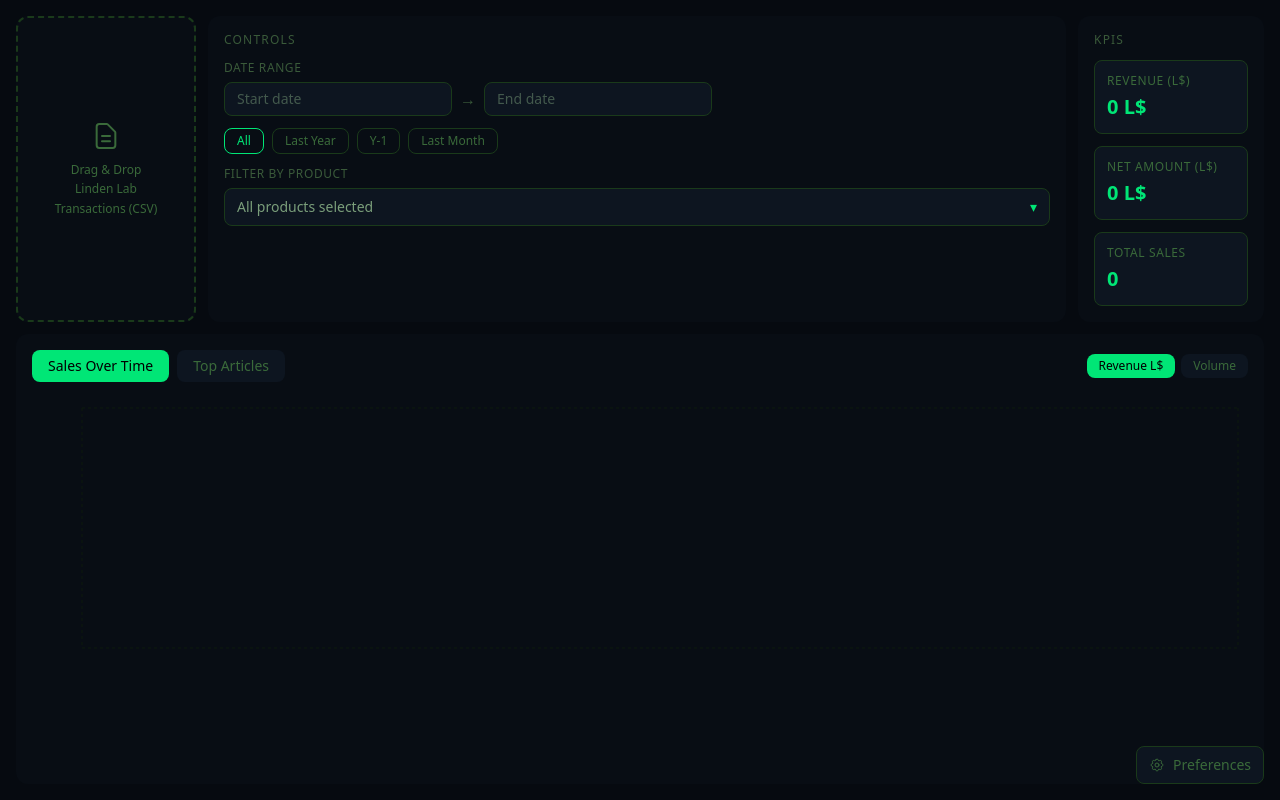
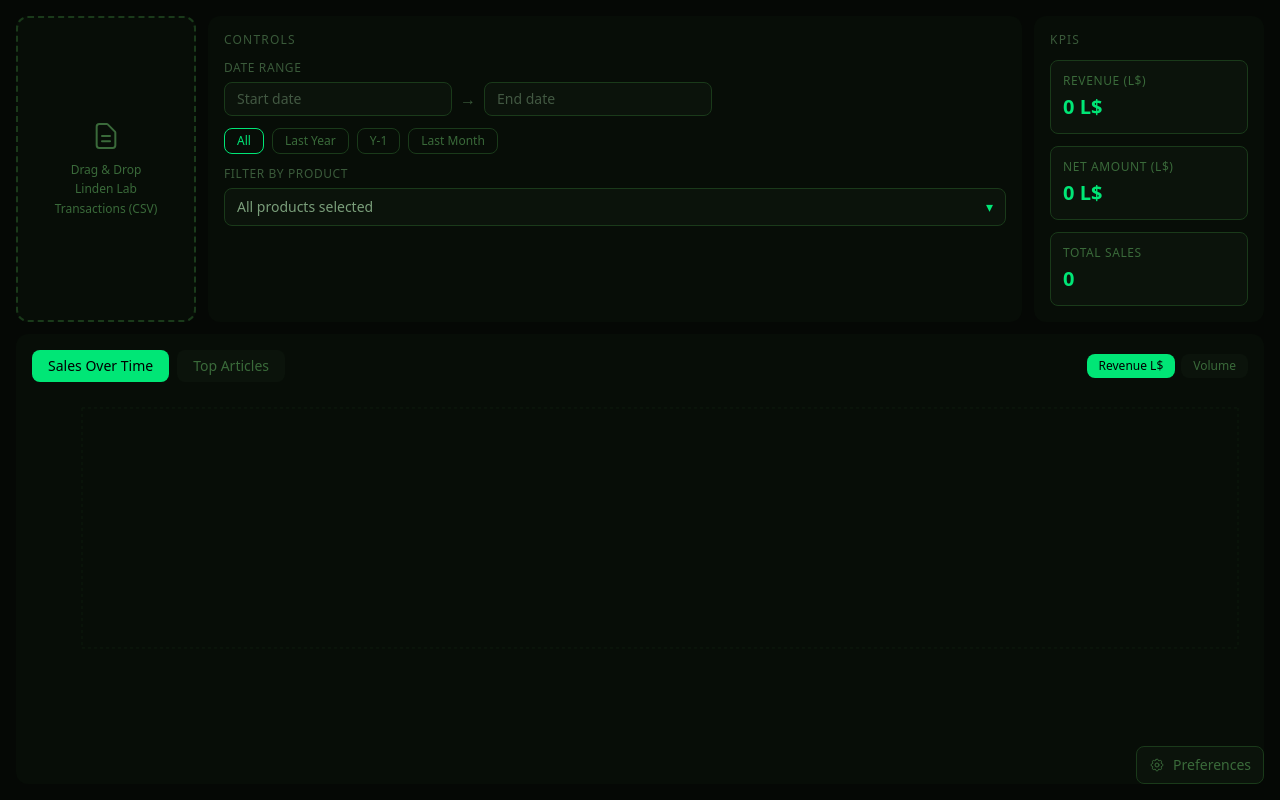
Before and after one commit to realjck/sl-marketplace-vision, a React (Vite) app: page / in a window 1280 px wide. Built offline with nearby package versions, Linux system fonts and the light colour scheme.

Commit message:
fix: replace all blue-tinted backgrounds with green-black, widen KPI to 230px

```diff
--- a/src/App.tsx
+++ b/src/App.tsx
@@ -14,10 +14,10 @@ export default function App() {
   }, [loadFromDB])
 
   return (
-    <div className="min-h-screen bg-[#060a10] text-slate-100 p-4 flex flex-col gap-3">
+    <div className="min-h-screen bg-[#050805] text-slate-100 p-4 flex flex-col gap-3">
       <div
         className="grid gap-3"
-        style={{ gridTemplateColumns: '180px 1fr 186px' }}
+        style={{ gridTemplateColumns: '180px 1fr 230px' }}
       >
         <Dropzone />
         <ControlBar />
--- a/src/components/ChartArea.tsx
+++ b/src/components/ChartArea.tsx
@@ -15,7 +15,7 @@ export default function ChartArea() {
   const setChartMetric = useStore(s => s.setChartMetric)
 
   return (
-    <div className="bg-[#080d14] rounded-xl p-4 flex-1 flex flex-col min-h-0">
+    <div className="bg-[#070d07] rounded-xl p-4 flex-1 flex flex-col min-h-0">
       <div className="flex items-center gap-2 mb-4 shrink-0">
         {TABS.map(tab => (
           <button
@@ -24,7 +24,7 @@ export default function ChartArea() {
             className={`px-4 py-1.5 rounded-lg text-sm font-medium transition-colors ${
               activeTab === tab.id
                 ? 'bg-[#00e676] text-black'
-                : 'bg-[#0d1520] text-[#3a6a3a] hover:text-[#00e676]/70'
+                : 'bg-[#0b130b] text-[#3a6a3a] hover:text-[#00e676]/70'
             }`}
           >
             {tab.label}
@@ -38,7 +38,7 @@ export default function ChartArea() {
               className={`px-3 py-1 rounded-lg text-xs transition-colors ${
                 chartMetric === m
                   ? 'bg-[#00e676] text-black'
-                  : 'bg-[#0d1520] text-[#3a6a3a] hover:text-[#00e676]/70'
+                  : 'bg-[#0b130b] text-[#3a6a3a] hover:text-[#00e676]/70'
               }`}
             >
               {m === 'revenue' ? 'Revenue L$' : 'Volume'}
--- a/src/components/ControlBar.tsx
+++ b/src/components/ControlBar.tsx
@@ -35,7 +35,7 @@ export default function ControlBar() {
   const isAll = !filters.dateStart && !filters.dateEnd
 
   return (
-    <div className="bg-[#080d14] rounded-xl p-4 flex flex-col gap-3">
+    <div className="bg-[#070d07] rounded-xl p-4 flex flex-col gap-3">
       <p className="text-xs text-[#3a5a3a] uppercase tracking-widest">Controls</p>
 
       <div>
@@ -49,7 +49,7 @@ export default function ControlBar() {
             endDate={filters.dateEnd ?? undefined}
             placeholderText="Start date"
             dateFormat="yyyy-MM-dd"
-            className="bg-[#0d1520] border border-[#1a3a1a] rounded-lg px-3 py-1.5 text-sm text-[#7a9e7a] w-full cursor-pointer"
+            className="bg-[#0b130b] border border-[#1a3a1a] rounded-lg px-3 py-1.5 text-sm text-[#7a9e7a] w-full cursor-pointer"
           />
           <span className="text-[#3a5a3a] shrink-0">→</span>
           <DatePicker
@@ -61,7 +61,7 @@ export default function ControlBar() {
             minDate={filters.dateStart ?? undefined}
             placeholderText="End date"
             dateFormat="yyyy-MM-dd"
-            className="bg-[#0d1520] border border-[#1a3a1a] rounded-lg px-3 py-1.5 text-sm text-[#7a9e7a] w-full cursor-pointer"
+            className="bg-[#0b130b] border border-[#1a3a1a] rounded-lg px-3 py-1.5 text-sm text-[#7a9e7a] w-full cursor-pointer"
           />
         </div>
       </div>
--- a/src/components/Dropzone.tsx
+++ b/src/components/Dropzone.tsx
@@ -54,7 +54,7 @@ export default function Dropzone() {
   return (
     <div
       {...getRootProps()}
-      className={`border-2 border-dashed rounded-xl flex flex-col items-center justify-center gap-2 cursor-pointer bg-[#080d14] transition-colors min-h-52 ${
+      className={`border-2 border-dashed rounded-xl flex flex-col items-center justify-center gap-2 cursor-pointer bg-[#070d07] transition-colors min-h-52 ${
         isDragActive ? 'border-[#00e676] bg-[#00e676]/5' : 'border-[#1a3a1a] hover:border-[#00e676]/50'
       }`}
     >
--- a/src/components/KPICards.tsx
+++ b/src/components/KPICards.tsx
@@ -4,7 +4,7 @@ import { computeKPIs } from '../lib/computeKPIs'
 
 function Card({ label, value }: { label: string; value: string }) {
   return (
-    <div className="bg-[#0d1520] border border-[#1a3a1a] rounded-lg p-3">
+    <div className="bg-[#0b130b] border border-[#1a3a1a] rounded-lg p-3">
       <p className="text-xs text-[#3a6a3a] uppercase tracking-wider">{label}</p>
       <p className="text-xl font-bold text-[#00e676] mt-1">{value}</p>
     </div>
@@ -16,7 +16,7 @@ export default function KPICards() {
   const kpis = useMemo(() => computeKPIs(filteredTransactions), [filteredTransactions])
 
   return (
-    <div className="bg-[#080d14] rounded-xl p-4 flex flex-col gap-3">
+    <div className="bg-[#070d07] rounded-xl p-4 flex flex-col gap-3">
       <p className="text-xs text-[#3a5a3a] uppercase tracking-widest">KPIs</p>
       <Card
         label="Revenue (L$)"
--- a/src/components/PreferencesModal.tsx
+++ b/src/components/PreferencesModal.tsx
@@ -21,7 +21,7 @@ export default function PreferencesModal() {
     <>
       <button
         onClick={() => setOpen(true)}
-        className="fixed bottom-4 right-4 bg-[#0d1520] border border-[#1a3a1a] rounded-lg px-3 py-2 text-sm text-[#3a6a3a] hover:text-[#00e676] hover:border-[#00e676]/50 flex items-center gap-2 transition-colors z-40"
+        className="fixed bottom-4 right-4 bg-[#0b130b] border border-[#1a3a1a] rounded-lg px-3 py-2 text-sm text-[#3a6a3a] hover:text-[#00e676] hover:border-[#00e676]/50 flex items-center gap-2 transition-colors z-40"
       >
         <svg className="w-4 h-4" fill="none" stroke="currentColor" viewBox="0 0 24 24">
           <path
@@ -46,7 +46,7 @@ export default function PreferencesModal() {
           onClick={handleClose}
         >
           <div
-            className="bg-[#0d1520] rounded-xl p-6 w-80 shadow-2xl border border-[#1a3a1a]"
+            className="bg-[#0b130b] rounded-xl p-6 w-80 shadow-2xl border border-[#1a3a1a]"
             onClick={e => e.stopPropagation()}
           >
             <h2 className="text-base font-semibold text-[#00e676] mb-4">Preferences</h2>
@@ -74,7 +74,7 @@ export default function PreferencesModal() {
                 <div className="flex gap-2">
                   <button
                     onClick={() => setConfirming(false)}
-                    className="flex-1 bg-[#080d14] border border-[#1a3a1a] text-[#3a6a3a] rounded-lg px-4 py-2 text-sm hover:border-[#00e676]/50 transition-colors"
+                    className="flex-1 bg-[#070d07] border border-[#1a3a1a] text-[#3a6a3a] rounded-lg px-4 py-2 text-sm hover:border-[#00e676]/50 transition-colors"
                   >
                     Cancel
                   </button>
--- a/src/components/ProductFilter.tsx
+++ b/src/components/ProductFilter.tsx
@@ -38,13 +38,13 @@ export default function ProductFilter() {
     <div ref={ref} className="relative">
       <button
         onClick={() => setOpen(o => !o)}
-        className="w-full bg-[#0d1520] border border-[#1a3a1a] rounded-lg px-3 py-2 text-sm text-[#7a9e7a] flex justify-between items-center hover:border-[#00e676]/50 transition-colors"
+        className="w-full bg-[#0b130b] border border-[#1a3a1a] rounded-lg px-3 py-2 text-sm text-[#7a9e7a] flex justify-between items-center hover:border-[#00e676]/50 transition-colors"
       >
         <span className="truncate">{label}</span>
         <span className="text-[#00e676] ml-2 shrink-0">▾</span>
       </button>
       {open && (
-        <div className="absolute z-50 top-full left-0 right-0 mt-1 bg-[#0d1520] border border-[#1a3a1a] rounded-lg shadow-2xl max-h-60 overflow-y-auto">
+        <div className="absolute z-50 top-full left-0 right-0 mt-1 bg-[#0b130b] border border-[#1a3a1a] rounded-lg shadow-2xl max-h-60 overflow-y-auto">
           <label className="flex items-center gap-2 px-3 py-2 hover:bg-[#00e676]/5 cursor-pointer border-b border-[#1a3a1a]">
             <input
               type="checkbox"
--- a/src/components/charts/SalesAreaChart.tsx
+++ b/src/components/charts/SalesAreaChart.tsx
@@ -47,7 +47,7 @@ export default function SalesAreaChart() {
         />
         <Tooltip
           contentStyle={{
-            background: '#0d1520',
+            background: '#0b130b',
             border: '1px solid #1a3a1a',
             borderRadius: 8,
           }}
--- a/src/components/charts/SalesHeatmap.tsx
+++ b/src/components/charts/SalesHeatmap.tsx
@@ -42,7 +42,7 @@ export default function SalesHeatmap() {
                   key={`${dayIdx}-${hour}`}
                   title={`${day} ${hour}:00 — ${vol} sale${vol !== 1 ? 's' : ''}`}
                   className="aspect-square rounded-sm"
-                  style={{ background: vol > 0 ? getColor(vol) : '#1e293b' }}
+                  style={{ background: vol > 0 ? getColor(vol) : '#121f12' }}
                 />
               )
             })}
--- a/src/components/charts/TopArticlesChart.tsx
+++ b/src/components/charts/TopArticlesChart.tsx
@@ -46,7 +46,7 @@ export default function TopArticlesChart() {
             />
             <Tooltip
               contentStyle={{
-                background: '#0d1520',
+                background: '#0b130b',
                 border: '1px solid #1a3a1a',
                 borderRadius: 8,
               }}
--- a/src/index.css
+++ b/src/index.css
@@ -7,17 +7,17 @@
 body {
   margin: 0;
   font-family: ui-sans-serif, system-ui, sans-serif;
-  background: #060a10;
+  background: #050805;
 }
 
 /* react-datepicker dark theme overrides */
 .react-datepicker {
-  background: #0d1520 !important;
+  background: #0b130b !important;
   border: 1px solid #1a2d1a !important;
   font-family: inherit !important;
 }
 .react-datepicker__header {
-  background: #080d14 !important;
+  background: #070d07 !important;
   border-bottom: 1px solid #1a2d1a !important;
 }
 .react-datepicker__current-month,
@@ -32,7 +32,7 @@ body {
 .react-datepicker__day--selected,
 .react-datepicker__day--in-range {
   background: #00e676 !important;
-  color: #060a10 !important;
+  color: #050805 !important;
 }
 .react-datepicker__navigation-icon::before {
   border-color: #3a5a3a !important;
```
